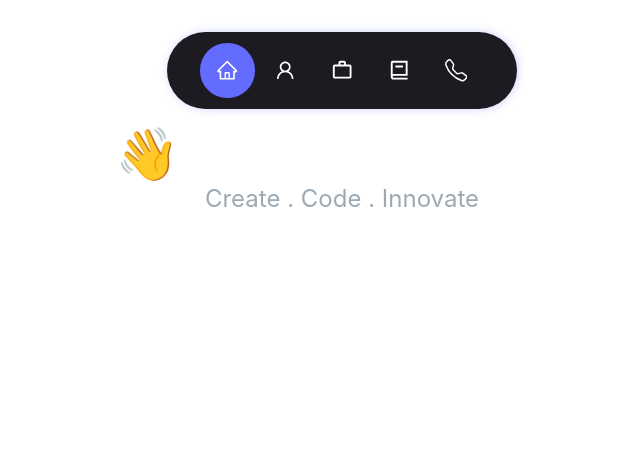
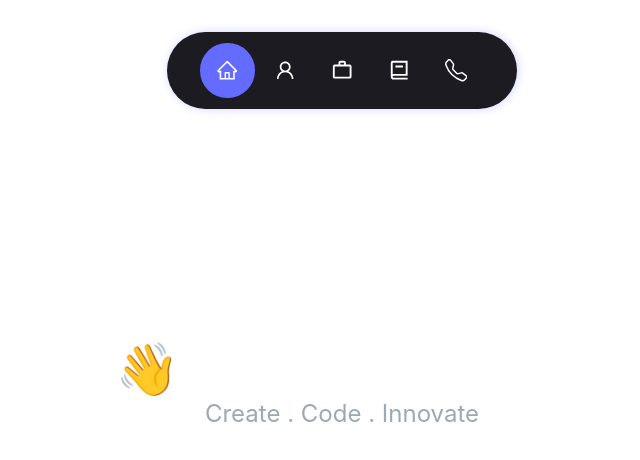
Before and after one commit to Anuj-Khadka/Anujolio, a React (Vite) app: page / in a window 1280 px wide. Shown: the top 460 px of the page, without its empty margins (298-938 px from the left). Built offline with nearby package versions, Linux system fonts and the light colour scheme.

Commit message:
update home page

```diff
--- a/src/assets/css/Home.css
+++ b/src/assets/css/Home.css
@@ -1,6 +1,6 @@
 .home-container {
-  width: clamp(350px, 60%, 100%);
-  height: 100%;
+  width: 60%;
+  height: 75dvh;
   /* background: red; */
   display: flex;
   flex-direction: column;
@@ -27,7 +27,7 @@
 }
 
 .hero-social-handles > .social-btn{
-    margin-right: 0.9rem;
+    margin-right: 0.6rem;
 }
 
 
```
